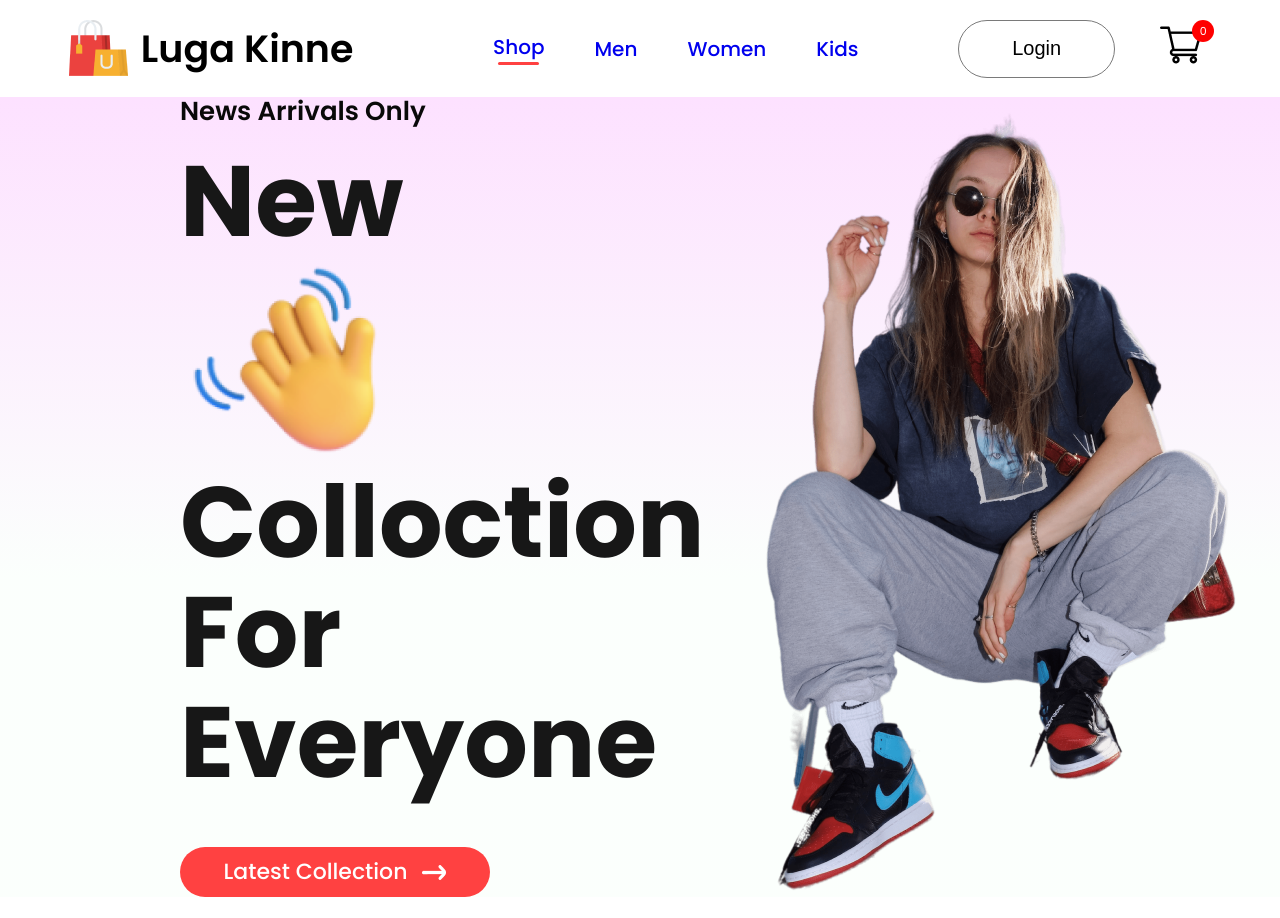
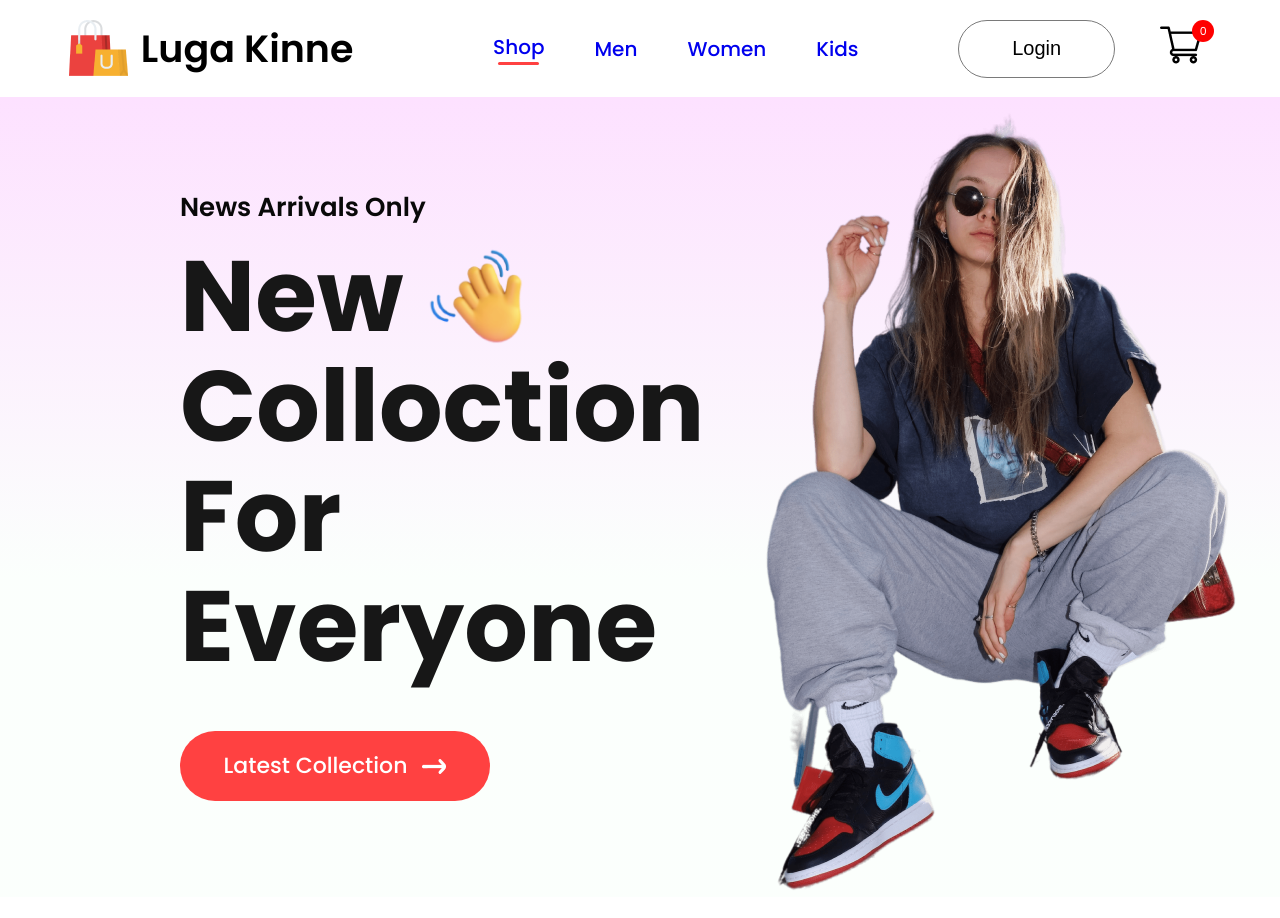
Before and after one commit to mr-prasai2004/LugaKinne, a React (Create React App) app in the folder frontend/: page / in a window 1280 px wide. Shown: the top 918 px of the page. Built offline with nearby package versions, Linux system fonts and the light colour scheme.

Commit message:
little change in Hero.css

```diff
--- a/frontend/src/Components/Hero/Hero.jsx
+++ b/frontend/src/Components/Hero/Hero.jsx
@@ -9,7 +9,7 @@ export const Hero = () => {
         <div className="hero-left">
             <h2>News Arrivals Only</h2>
             <div>
-            <div className="hand-hand-icon">
+            <div className="hero-hand-icon">
                 <p>New</p>
                 <img src={hand_icon} alt=''/>
             </div>
```
